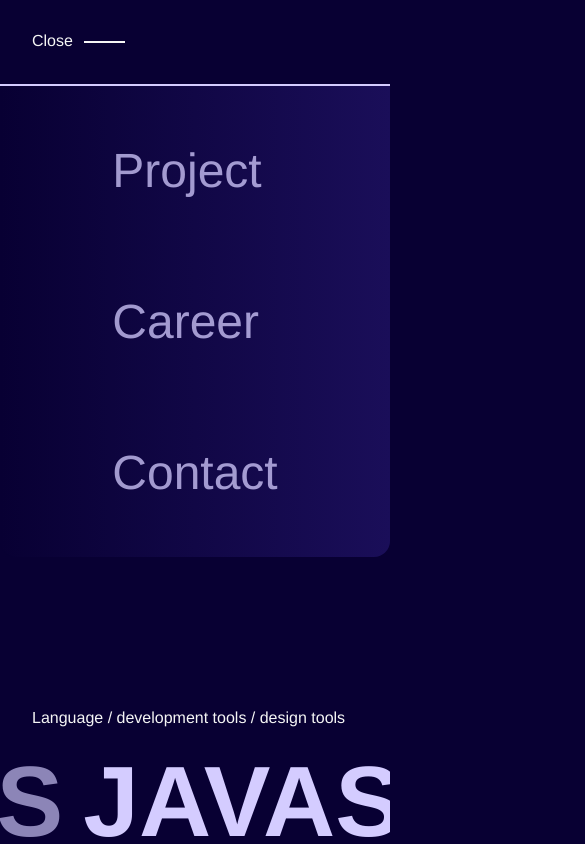
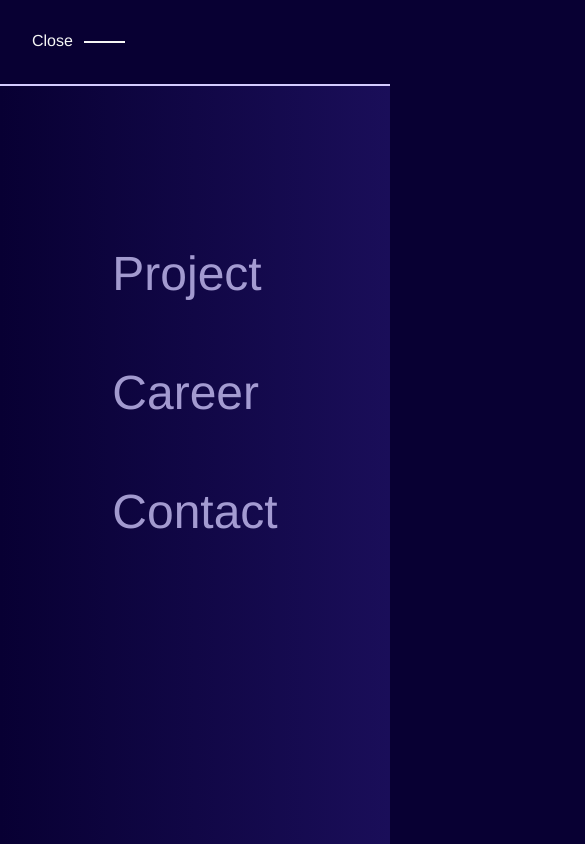
Before and after one commit to carmelapi/my-portfolio, a React (Vite) app: page / in a window 390 px wide. Both pictures are taken after a click on the element "Menu". Shown: the top 844 px of the page, 585 px wide, since content can reach past the window. Built offline with nearby package versions, Linux system fonts and the light colour scheme; a web font is replaced by a local one.

Commit message:
fixed responsiveness

```diff
--- a/src/styles/menu.css
+++ b/src/styles/menu.css
@@ -1,12 +1,11 @@
 .menu__container {
   width: 100vw;
-  height: 90vh;
+  height: 100vh;
   margin-left: auto;
   margin-right: auto;
-  padding: 1rem 0rem;
   position: absolute;
   z-index: 2;
-
+  padding-top: 5rem;
   display: flex;
   justify-content: center;
   background: #080033;
@@ -37,9 +36,11 @@
 .menu__list {
   display: flex;
   flex-direction: column;
-  justify-content: center;
-  gap: 3rem;
+  justify-content: flex-start;
+  gap: 4rem;
+  padding-top: 4rem;
 }
+
 .menu__list li {
   list-style-type: none;
   font-size: 4rem;
@@ -57,65 +58,18 @@
 ul.menu__list {
   padding: 0;
 }
-/* ----------------RESPONSIVE-------------- */
 
-@media only screen and (max-width: 430px) {
-  .menu__list li {
-    font-size: 3rem;
-  }
-}
-
-/* transform: translate3d(0px, 0px, 0px) scale3d(1, 1, 1) rotateX(0deg)
-      rotateY(0deg) rotateZ(0deg) skew(0deg, 0deg);
-    opacity: 1;
-    transform-style: preserve-3d; */
-
-@keyframes translateMenu {
-  from {
-    transform: translateX(-100%);
-  }
-  to {
-    transform: translateX(0);
-  }
-}
-.menu__list {
-  display: flex;
-  flex-direction: column;
-  justify-content: center;
-  gap: 6rem;
-}
-.menu__list li {
-  list-style-type: none;
-  font-size: 4rem;
-  font-weight: 200;
-  text-decoration: none;
-  color: var(--tertiary-color);
-  opacity: 0.75;
-  cursor: pointer;
-}
-.menu__list li:hover {
-  opacity: 1;
-  text-decoration: underline;
-}
-
-ul.menu__list {
-  padding: 0;
-}
 /* ----------------RESPONSIVE-------------- */
 
 @media only screen and (max-width: 430px) {
   .menu__container {
     width: 100vw;
-    height: 52vh;
+    height: 100vh;
     left: 0;
+    padding-top: 9rem;
   }
 
   .menu__list li {
     font-size: 3rem;
   }
 }
-
-/* transform: translate3d(0px, 0px, 0px) scale3d(1, 1, 1) rotateX(0deg)
-    rotateY(0deg) rotateZ(0deg) skew(0deg, 0deg);
-  opacity: 1;
-  transform-style: preserve-3d; */
--- a/src/styles/project.css
+++ b/src/styles/project.css
@@ -75,3 +75,24 @@ h2 {
   height: 200px;
   border-radius: 16px;
 }
+
+/* ----------------RESPONSIVE-------------- */
+
+@media only screen and (max-width: 430px) {
+  .section-project {
+    overflow: hidden;
+    padding: 0 0.5rem;
+  }
+  .projects__container {
+    gap: 1rem;
+  }
+  .project__component {
+    flex-direction: column;
+    gap: 2rem;
+    margin: 0;
+    padding: 3rem 2rem;
+  }
+  .project__description {
+    max-width: 100vw;
+  }
+}
--- a/src/styles/section-one.css
+++ b/src/styles/section-one.css
@@ -42,4 +42,7 @@
   .section-one h1 {
     font-size: 46px;
   }
+  .section-career span {
+    font-size: 18px;
+  }
 }
```
